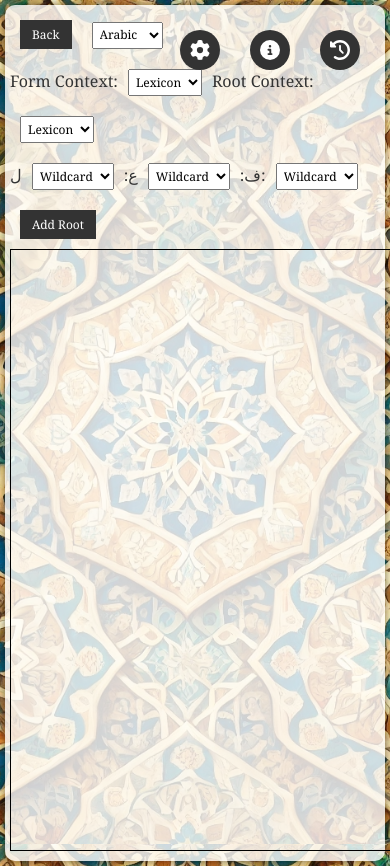
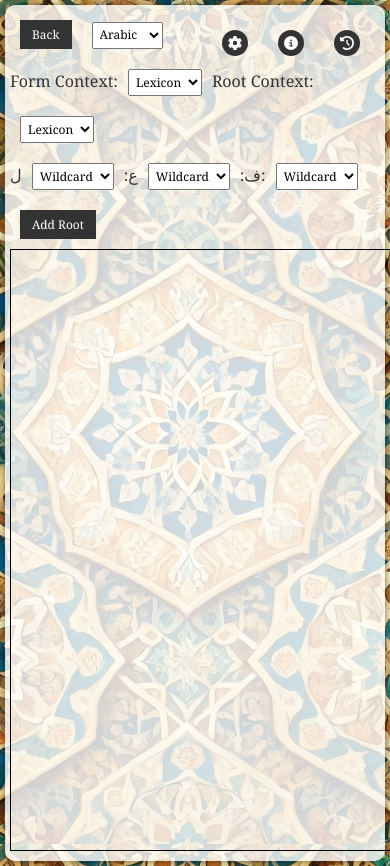
Before and after one commit to codectified/mindroots, a React (Create React App) app: page /mindroots/graph in a window 390 px wide. Shown: the top 866 px of the page. Built offline with nearby package versions, Linux system fonts and the light colour scheme.

Commit message:
working main menu transformation

```diff
--- a/src/App.css
+++ b/src/App.css
@@ -63,6 +63,65 @@ li:hover {
   color: #007BFF;
 }
 
+/* Menu Styles */
+.menu-container {
+  position: absolute;
+  top: 20px;
+  right: 20px;
+  display: flex;
+  justify-content: flex-end;
+  gap: 10px;
+}
+
+.menu-button {
+  padding: 10px;
+  border-radius: 50%;
+  border: none;
+  background-color: #333;
+  color: #fff;
+  cursor: pointer;
+  font-size: 20px;
+  display: flex;
+  align-items: center;
+  justify-content: center;
+}
+
+.menu-button.active {
+  background-color: #4a4a4a;
+}
+
+/* Main Menu Styles */
+.mainmenu-container {
+  display: flex;
+  flex-direction: column;
+  align-items: center;
+  justify-content: center;
+  min-height: 100vh;
+  background-color: transparent; /* Remove extra overlay */
+  padding: 20px;
+}
+
+.mainmenu-title {
+  font-family: 'Cinzel', serif;
+  font-size: 48px;
+  color: #333;
+  margin-bottom: 40px;
+}
+
+.mainmenu-list {
+  list-style-type: none;
+  padding: 0;
+}
+
+.mainmenu-item {
+  font-family: 'Noto Serif', serif;
+  font-size: 24px;
+  color: #007BFF;
+  cursor: pointer;
+  margin: 20px 0;
+  text-align: center;
+}
+
 /* Media Queries for Mobile Responsiveness */
 @media (max-width: 768px) {
   .overlay {
@@ -81,6 +140,19 @@ li:hover {
   }
 
   li {
+    font-size: 20px;
+  }
+
+  .menu-button {
+    padding: 8px;
+    font-size: 16px;
+  }
+
+  .mainmenu-title {
+    font-size: 36px;
+  }
+
+  .mainmenu-item {
     font-size: 20px;
   }
 }
@@ -104,4 +176,72 @@ li:hover {
   li {
     font-size: 18px;
   }
+
+  .menu-button {
+    padding: 6px;
+    font-size: 14px;
+  }
+
+  .mainmenu-title {
+    font-size: 28px;
+  }
+
+  .mainmenu-item {
+    font-size: 18px;
+  }
 }
+
+/* Main Menu Styles */
+.mainmenu-container {
+  display: flex;
+  flex-direction: column;
+  align-items: center;
+  justify-content: center;
+  min-height: 100vh;
+  background-color: transparent;
+  padding: 20px;
+}
+
+.mainmenu-title {
+  font-family: 'Cinzel', serif;
+  font-size: 48px;
+  color: #333;
+  margin-bottom: 40px;
+}
+
+.mainmenu-list {
+  list-style-type: none;
+  padding: 0;
+}
+
+.mainmenu-item {
+  font-family: 'Noto Serif', serif;
+  font-size: 24px;
+  color: #007BFF;
+  cursor: pointer;
+  margin: 20px 0;
+  text-align: center;
+  display: flex;
+  align-items: center;
+  justify-content: center;
+}
+
+.mainmenu-item .mainmenu-icon {
+  margin-right: 10px;
+  font-size: 20px;
+}
+
+/* Project News Styles */
+.project-news-container {
+  padding: 20px;
+  max-width: 800px;
+  margin: 0 auto;
+  font-family: 'Noto Serif', serif;
+  font-size: 18px;
+  color: #333;
+}
+
+.project-news-title {
+  font-size: 24px;
+  margin-bottom: 20px;
+}
--- a/src/App.js
+++ b/src/App.js
@@ -1,9 +1,12 @@
 import React, { useState } from 'react';
 import { BrowserRouter as Router, Route, Routes } from 'react-router-dom';
 import MainMenu from './components/MainMenu';
+import CorpusMenu from './components/CorpusMenu';
+import ProjectNews from './components/ProjectNews'; // Import the ProjectNews component
 import PrimaryList from './components/PrimaryList';
 import GraphScreen from './components/GraphScreen';
-import MindRoots from './components/MindRoots'; // Import MindRoots
+import Settings from './components/Settings.js'
+import About from './components/About.js'
 import Menu from './components/Menu'; // Import the combined component
 
 import './App.css';
@@ -46,14 +49,31 @@ const App = () => {
     <Router basename="/mindroots">
       <div className="overlay">
         <Routes>
-          <Route path="/" element={<MainMenu onSelectCorpus={handleSelectCorpus} />} />
+          <Route path="/" element={<MainMenu />} />
+          <Route path="/corpus-menu" element={<CorpusMenu onSelectCorpus={handleSelectCorpus} />} />
           <Route path="/list" element={<PrimaryList script={script} setScript={handleSwitchScript} setRootData={setRootData} setSelectedName={setSelectedName} />} />
           <Route path="/graph" element={<GraphScreen selectedName={selectedName} script={script} setScript={handleSwitchScript} rootData={rootData} setRootData={setRootData} contextFilterRoot={contextFilterRoot} contextFilterForm={contextFilterForm} handleContextFilterChange={handleContextFilterChange} selectedCorpus={selectedCorpus} corpora={corpora} />} />
-          <Route path="/settings" element={<Menu script={script} handleScriptChange={handleSwitchScript} contextFilterRoot={contextFilterRoot} contextFilterForm={contextFilterForm} handleContextFilterChange={handleContextFilterChange} corpora={corpora} />} />
+          <Route
+            path="/settings"
+            element={
+              <Settings
+                script={script}
+                handleScriptChange={handleSwitchScript}
+                contextFilterRoot={contextFilterRoot}
+                contextFilterForm={contextFilterForm}
+                handleContextFilterChange={handleContextFilterChange}
+                corpora={corpora}
+              />
+            }
+          />
+          <Route path="/project-news" element={<ProjectNews />} />
+          <Route path="/about" element={<About />} />
+
         </Routes>
       </div>
     </Router>
   );
 };
 
+
 export default App;
--- /dev/null
+++ b/src/components/CorpusMenu.js
@@ -0,0 +1,50 @@
+import React, { useEffect, useState } from 'react';
+import { useNavigate } from 'react-router-dom';
+import { fetchCorpora } from '../services/apiService';
+import Menu from './Menu';
+
+
+const CorpusMenu = ({ onSelectCorpus }) => {
+  const navigate = useNavigate();
+  const [corpora, setCorpora] = useState([]);
+
+  useEffect(() => {
+    const fetchCorporaData = async () => {
+      try {
+        const data = await fetchCorpora();
+        setCorpora(data);
+      } catch (error) {
+        console.error('Error fetching corpora:', error);
+      }
+    };
+    fetchCorporaData();
+  }, []);
+
+  const handleSelect = (corpus) => {
+    console.log('Selected corpus in CorpusMenu:', corpus);
+
+    // Ensure onSelectCorpus function can handle both corpus and corpora
+    onSelectCorpus(corpus, corpora);
+
+    // Navigate to the list of items in the selected corpus with query parameters
+    navigate(`/list?corpus_id=${corpus.id}&corpus_name=${encodeURIComponent(corpus.name)}`);
+  };
+
+
+  return (
+    <div>
+            <Menu /> {/* Add this line */}
+
+            <h2>Select a corpus...</h2> {/* Added text */}
+      <ul>
+        {corpora.map(corpus => (
+          <li key={corpus.id} onClick={() => handleSelect(corpus)}>
+            {corpus.name}
+          </li>
+        ))}
+      </ul>
+    </div>
+  );
+};
+
+export default CorpusMenu;
--- a/src/components/MainMenu.js
+++ b/src/components/MainMenu.js
@@ -1,47 +1,35 @@
-import React, { useEffect, useState } from 'react';
+import React from 'react';
 import { useNavigate } from 'react-router-dom';
-import { fetchCorpora } from '../services/apiService';
-import Menu from './Menu';
+import { FontAwesomeIcon } from '@fortawesome/react-fontawesome';
+import { faBook, faCog, faInfoCircle, faNewspaper } from '@fortawesome/free-solid-svg-icons';
 
+const MainMenu = () => {
+  const navigate = useNavigate();
 
-const MainMenu = ({ onSelectCorpus }) => {
-  const navigate = useNavigate();
-  const [corpora, setCorpora] = useState([]);
-
-  useEffect(() => {
-    const fetchCorporaData = async () => {
-      try {
-        const data = await fetchCorpora();
-        setCorpora(data);
-      } catch (error) {
-        console.error('Error fetching corpora:', error);
-      }
-    };
-    fetchCorporaData();
-  }, []);
-
-  const handleSelect = (corpus) => {
-    console.log('Selected corpus in MainMenu:', corpus);
-
-    // Ensure onSelectCorpus function can handle both corpus and corpora
-    onSelectCorpus(corpus, corpora);
-
-    // Navigate to the list of items in the selected corpus with query parameters
-    navigate(`/list?corpus_id=${corpus.id}&corpus_name=${encodeURIComponent(corpus.name)}`);
+  const handleNavigation = (path) => {
+    navigate(path);
   };
 
-
   return (
-    <div>
-            <Menu /> {/* Add this line */}
-
-            <h2>Select a corpus...</h2> {/* Added text */}
-      <ul>
-        {corpora.map(corpus => (
-          <li key={corpus.id} onClick={() => handleSelect(corpus)}>
-            {corpus.name}
-          </li>
-        ))}
+    <div className="mainmenu-container">
+      <h1 className="mainmenu-title">MindRoots</h1>
+      <ul className="mainmenu-list">
+        <li className="mainmenu-item" onClick={() => handleNavigation('/project-news')}>
+          <FontAwesomeIcon icon={faNewspaper} className="mainmenu-icon" />
+          Project News
+        </li>
+        <li className="mainmenu-item" onClick={() => handleNavigation('/corpus-menu')}>
+          <FontAwesomeIcon icon={faBook} className="mainmenu-icon" />
+          Corpus Library
+        </li>
+        <li className="mainmenu-item" onClick={() => handleNavigation('/settings')}>
+          <FontAwesomeIcon icon={faCog} className="mainmenu-icon" />
+          Language and Global Settings
+        </li>
+        <li className="mainmenu-item" onClick={() => handleNavigation('/about')}>
+          <FontAwesomeIcon icon={faInfoCircle} className="mainmenu-icon" />
+          What's this about?
+        </li>
       </ul>
     </div>
   );
--- a/src/components/Menu.js
+++ b/src/components/Menu.js
@@ -4,7 +4,7 @@ import { faCog, faInfoCircle, faHistory } from '@fortawesome/free-solid-svg-icon
 import ReactMarkdown from 'react-markdown';
 import aboutContent from '../content/about.md';
 import changelogContent from '../content/changelog.md';
-import Settings from './Settings'; // Import the Settings component
+import Settings from './Settings';
 
 const Menu = ({ script, handleScriptChange, contextFilterRoot, contextFilterForm, handleContextFilterChange, corpora }) => {
   const [selectedOption, setSelectedOption] = useState(null);
@@ -60,30 +60,21 @@ const Menu = ({ script, handleScriptChange, contextFilterRoot, contextFilterForm
 
   return (
     <div>
-      <div style={styles.menuContainer}>
+      <div className="menu-container">
         <button
-          style={{
-            ...styles.menuButton,
-            backgroundColor: selectedOption === 'settings' ? '#4a4a4a' : '#333',
-          }}
+          className={`menu-button ${selectedOption === 'settings' ? 'active' : ''}`}
           onClick={() => toggleOption('settings')}
         >
           <FontAwesomeIcon icon={faCog} />
         </button>
         <button
-          style={{
-            ...styles.menuButton,
-            backgroundColor: selectedOption === 'about' ? '#4a4a4a' : '#333',
-          }}
+          className={`menu-button ${selectedOption === 'about' ? 'active' : ''}`}
           onClick={() => toggleOption('about')}
         >
           <FontAwesomeIcon icon={faInfoCircle} />
         </button>
         <button
-          style={{
-            ...styles.menuButton,
-            backgroundColor: selectedOption === 'changelog' ? '#4a4a4a' : '#333',
-          }}
+          className={`menu-button ${selectedOption === 'changelog' ? 'active' : ''}`}
           onClick={() => toggleOption('changelog')}
         >
           <FontAwesomeIcon icon={faHistory} />
@@ -96,27 +87,4 @@ const Menu = ({ script, handleScriptChange, contextFilterRoot, contextFilterForm
   );
 };
 
-const styles = {
-  menuContainer: {
-    position: 'absolute',
-    top: '20px',
-    right: '20px',
-    display: 'flex',
-    justifyContent: 'flex-end',
-    gap: '10px',
-  },
-  menuButton: {
-    padding: '10px',
-    borderRadius: '50%',
-    border: 'none',
-    backgroundColor: '#333',
-    color: '#fff',
-    cursor: 'pointer',
-    fontSize: '20px',
-    display: 'flex',
-    alignItems: 'center',
-    justifyContent: 'center',
-  },
-};
-
 export default Menu;
--- a/src/components/MindRoots.js
+++ /dev/null
@@ -1,21 +0,0 @@
-import React from 'react';
-import { Link } from 'react-router-dom';
-
-const MindRoots = () => {
-  return (
-    <div>
-      <nav>
-        <ul>
-          <li>
-            <Link to="/main">MindRoots</Link>
-          </li>
-          <li>
-            <Link to="/about">About</Link>
-          </li>
-        </ul>
-      </nav>
-    </div>
-  );
-};
-
-export default MindRoots;
--- /dev/null
+++ b/src/components/ProjectNews.js
@@ -0,0 +1,22 @@
+import React, { useState, useEffect } from 'react';
+import ReactMarkdown from 'react-markdown';
+import changelogContent from '../content/changelog.md';
+
+const ProjectNews = () => {
+  const [content, setContent] = useState('');
+
+  useEffect(() => {
+    fetch(changelogContent)
+      .then((res) => res.text())
+      .then((text) => setContent(text));
+  }, []);
+
+  return (
+    <div className="project-news-container">
+      <h2 className="project-news-title">Project News</h2>
+      <ReactMarkdown>{content}</ReactMarkdown>
+    </div>
+  );
+};
+
+export default ProjectNews;
```
Also changed, not shown: src/content/changelog.md.
